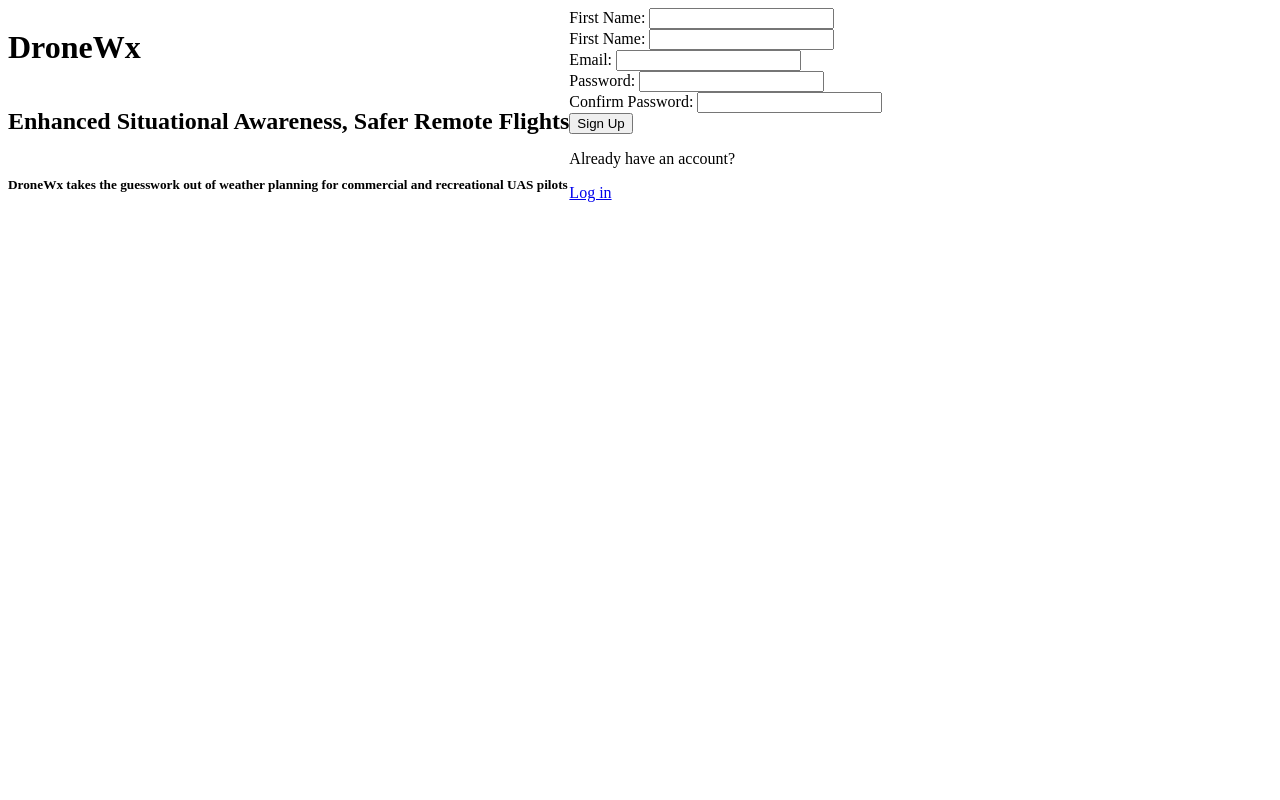
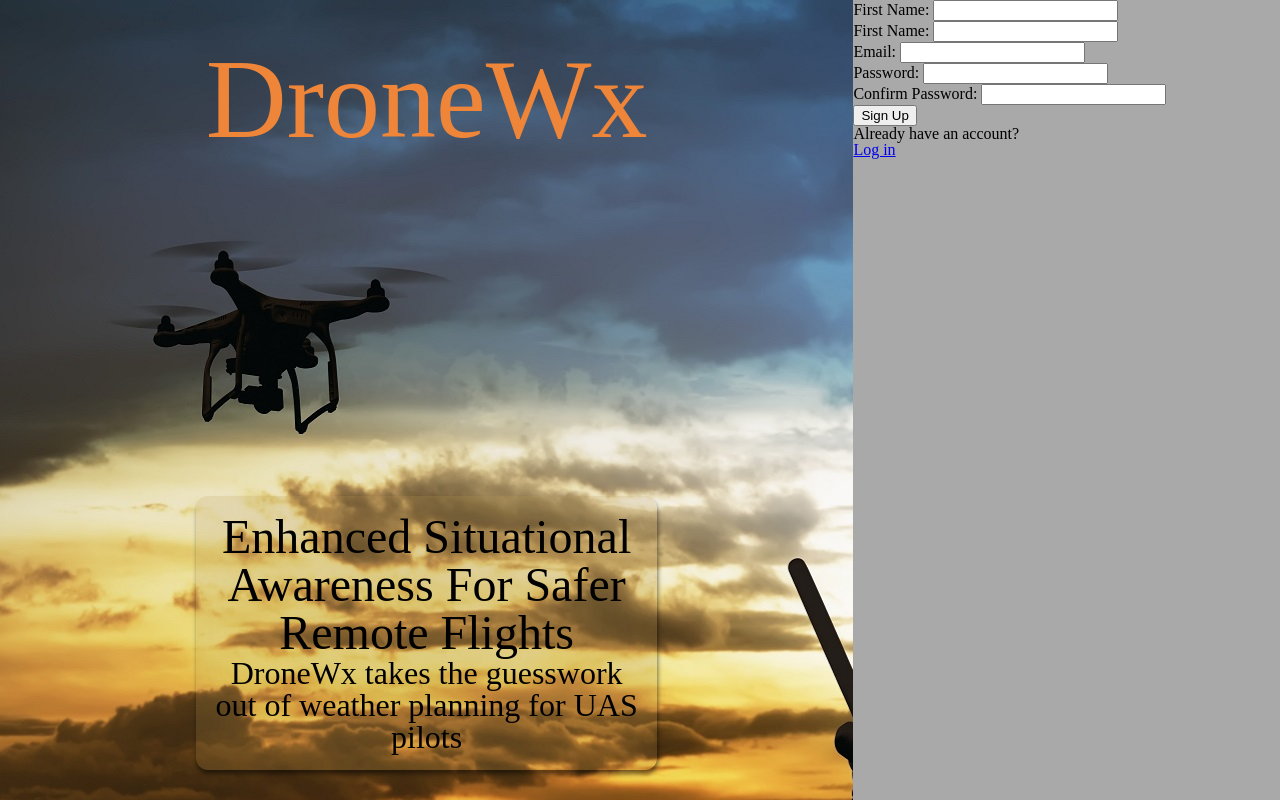
Before and after one commit to friendly-misanthrope/drone_wx, a Python web app: template flask_app/templates/landing_page.html in a window 1280 px wide. Run offline with Jinja, Linux system fonts and the light colour scheme; the template is opened without the code that fills it, so the values that code supplies are empty.

Commit message:
added background image, styled heading and landing page descriptor

```diff
--- a/flask_app/static/css/landing_page.css
+++ b/flask_app/static/css/landing_page.css
@@ -1,10 +1,100 @@
-/* blueish primary color, orangish secondary color, maybe gray on forms */
+/* RESET */
+/* http://meyerweb.com/eric/tools/css/reset/
+   v2.0 | 20110126
+   License: none (public domain)
+*/
+
+html, body, div, span, applet, object, iframe,
+h1, h2, h3, h4, h5, h6, p, blockquote, pre,
+a, abbr, acronym, address, big, cite, code,
+del, dfn, em, img, ins, kbd, q, s, samp,
+small, strike, strong, sub, sup, tt, var,
+b, u, i, center,
+dl, dt, dd, ol, ul, li,
+fieldset, form, label, legend,
+table, caption, tbody, tfoot, thead, tr, th, td,
+article, aside, canvas, details, embed,
+figure, figcaption, footer, header, hgroup,
+menu, nav, output, ruby, section, summary,
+time, mark, audio, video {
+	margin: 0;
+	padding: 0;
+	border: 0;
+	font-size: 100%;
+	font: inherit;
+	vertical-align: baseline;
+}
+/* HTML5 display-role reset for older browsers */
+article, aside, details, figcaption, figure,
+footer, header, hgroup, menu, nav, section {
+	display: block;
+}
+body {
+	line-height: 1;
+}
+ol, ul {
+	list-style: none;
+}
+blockquote, q {
+	quotes: none;
+}
+blockquote:before, blockquote:after,
+q:before, q:after {
+	content: '';
+	content: none;
+}
+table {
+	border-collapse: collapse;
+	border-spacing: 0;
+}
+/* END RESET */
+
+/* blueish primary color, orangish secondary color, light/dark gray on background/forms */
+
+body {
+    height: 100vh;
+    margin: 0;
+    background-color: darkgray;
+}
 
 .container {
     display: flex;
+    height: 100%;
+    justify-content: space-between;
 }
 
 .container .landingpage_info {
-    display: flex;
-    flex-direction: column;
+    width: 66.66%;
+    background-image: url('../assets/images/landing_page_crop1.jpg');
+    background-repeat: no-repeat;
+    text-align: center;
 }
+
+.landingpage_info h1 {
+    color: rgb(239, 133, 57);
+    font-size: 700%;
+    margin: 5% 0 40%;
+}
+
+.main-content {
+    /* text-align: center; */
+    backdrop-filter: blur(200px);
+    border-radius: 12px;
+    width: 50%;
+    margin: 0 auto;
+    padding: 2%;
+    box-shadow: 1px 4px 4px rgba(0,0,0,0.5);
+}
+
+.main-content h2 {
+    font-size: 3rem;
+    color: rgb(0,0,0);
+}
+
+.main-content h5 {
+    font-size: 2rem;;
+}
+
+.container .cta {
+    width: 33.33%;
+}
--- a/flask_app/templates/landing_page.html
+++ b/flask_app/templates/landing_page.html
@@ -10,10 +10,12 @@
     <div class="container">
         <div class="landingpage_info">
             <h1>DroneWx</h1>
-            <h2>Enhanced Situational Awareness, Safer Remote Flights</h2>
-            <h5>
-                DroneWx takes the guesswork out of weather planning for commercial and recreational UAS pilots
-            </h5>
+            <div class="main-content">
+                <h2>Enhanced Situational Awareness For Safer Remote Flights</h2>
+                <h5>
+                    DroneWx takes the guesswork out of weather planning for UAS pilots
+                </h5>
+            </div>
         </div> <!-- landingpage_info -->
 
         <div class="cta">
@@ -41,7 +43,7 @@
                         <input type="password" id="conf_pass" name="conf_pass">
                     </div>
 
-                    <div class="signup-buttons">
+                    <div class="signup-login">
                         <button>Sign Up</button>
                         <div class="already-account">
                             <p>Already have an account?</p>
```
Also changed, not shown: flask_app/static/assets/images/landing_page_crop1.jpg (added), 1 other file.
